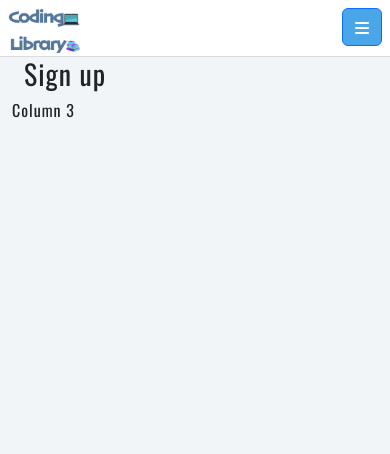
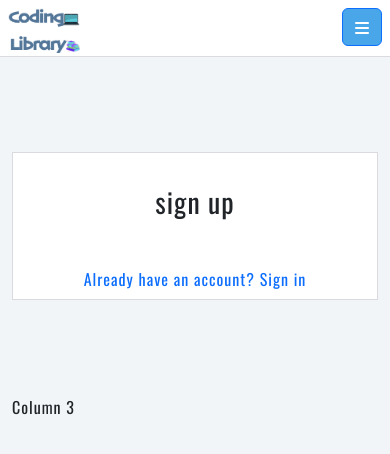
Before and after one commit to hashim222/p5-coding-library, a React (Create React App) app: page /signup in a window 390 px wide. Shown: the top 454 px of the page. Built offline with nearby package versions, Linux system fonts and the light colour scheme.

Commit message:
Responsive layout is created for the sign-up form

```diff
--- a/src/App.js
+++ b/src/App.js
@@ -3,6 +3,8 @@ import "bootstrap/dist/css/bootstrap.min.css";
 import styles from "./App.module.css";
 import SideNavBar from "./components/SideNavBar";
 import { Route, Switch } from "react-router-dom";
+import "./api/axiosDefaults";
+import SignUpForm from "./pages/auth/SignUpForm";
 
 function App() {
   return (
@@ -13,19 +15,21 @@ function App() {
             lg={3}
             className={`${styles.NavBarBgColor} ${styles.ContextNavBarHeight}`}
           >
+            {/* Side Navbar */}
             <SideNavBar />
           </Col>
-          <Col lg={5}>
+          <Col lg={5} sm={8}>
             <Container>
               <Switch>
                 <Route exact path={"/"} render={() => <h1>Home Page</h1>} />
                 <Route exact path={"/about"} render={() => <h1>About</h1>} />
                 <Route exact path={"/signin"} render={() => <h1>Sign in</h1>} />
-                <Route exact path={"/signup"} render={() => <h1>Sign up</h1>} />
+                <Route exact path={"/signup"} render={() => <SignUpForm />} />
+                <Route render={() => <h1>Page not found</h1>} />
               </Switch>
             </Container>
           </Col>
-          <Col lg={4}>Column 3</Col>
+          <Col lg={4} sm={4}>Column 3</Col>
         </Row>
       </Container>
     </div>
--- a/src/App.module.css
+++ b/src/App.module.css
@@ -20,6 +20,7 @@
   border-bottom: 1.5px solid #dadadf;
 }
 
+/* Devices with a width larger than 992 pixels */
 @media (min-width: 992px) {
   .ContextNavBarHeight {
     min-height: 100vh;
@@ -31,3 +32,7 @@ a,
 a:hover {
   text-decoration: none;
 }
+
+input[type="file"] {
+  display: none;
+}
--- /dev/null
+++ b/src/api/axiosDefaults.js
@@ -0,0 +1,5 @@
+import axios from "axios";
+
+axios.defaults.baseURL = "https://p5-coding-library.herokuapp.com/";
+axios.defaults.headers.post["Content-Type"] = "multipart/form-data";
+axios.defaults.withCredentials = true;
--- a/src/components/SideNavBar.js
+++ b/src/components/SideNavBar.js
@@ -14,6 +14,7 @@ function ResponsiveExample() {
 
   return (
     <div className="mt-3">
+      {/* Side Navbar for smaller devices */}
       <div className={`${styles.NavBarMenuIcon} d-lg-none mt-2 mr-2 mr-md-3`}>
         <NavLink to="/">
           <img
@@ -32,8 +33,9 @@ function ResponsiveExample() {
         </Button>
       </div>
 
+      {/* Side Navbar for larger devices */}
       <div variant="info" className="d-none d-lg-block">
-        <Nav defaultActiveKey="/home" className="flex-column">
+        <Nav className="flex-column">
           <div className="mt-3 ml-3">
             <NavLink to="/">
               <img src={logo} alt="site logo" height="75" />
@@ -71,6 +73,7 @@ function ResponsiveExample() {
         </Nav>
       </div>
 
+      {/* Sliders in the navbar for smaller devices */}
       <Offcanvas show={show} onHide={handleClose} responsive="lg">
         <Offcanvas.Header closeButton>
           <Offcanvas.Title className="mt-2">
--- /dev/null
+++ b/src/pages/auth/SignUpForm.js
@@ -0,0 +1,28 @@
+import React from "react";
+import { Link } from "react-router-dom";
+
+import styles from "../../styles/SignInUpForm.module.css";
+import appStyles from "../../App.module.css";
+
+import { Col, Row, Container } from "react-bootstrap";
+
+const SignUpForm = () => {
+  return (
+    <Row className={styles.Row}>
+      <Col className={`${styles.Col} my-auto py-2 p-md-2`} md={12}>
+        <Container className={`${appStyles.Content} p-4 `}>
+          <h1 className={styles.Header}>sign up</h1>
+
+          {/* My form */}
+        </Container>
+        <Container className={`mt-3 ${appStyles.Content}`}>
+          <Link className={styles.Link} to="/signin">
+            Already have an account? <span>Sign in</span>
+          </Link>
+        </Container>
+      </Col>
+    </Row>
+  );
+};
+
+export default SignUpForm;
--- a/src/styles/SideNavBar.module.css
+++ b/src/styles/SideNavBar.module.css
@@ -13,9 +13,21 @@
   font-size: 160%;
 }
 
+/* Devices with a width larger than 1800 pixels */
+@media (min-width: 1800px) {
+  .NavLinkForLargerScreens {
+    margin-top: 50px;
+    font-size: 200%;
+  }
+}
+
 .NavLinkForLargerScreens:hover {
   transition: color ease-in-out 0.2s;
   color: #547799;
+}
+
+.NavLinkForLargerScreens > i {
+  font-size: 140%;
 }
 
 .ActiveLarge {
--- /dev/null
+++ b/src/styles/SignInUpForm.module.css
@@ -0,0 +1,15 @@
+.Row {
+  height: calc(100vh - 30vh);
+}
+
+@media (max-width: 992px) {
+  .Row {
+    height: calc(100vh - 60vh);
+  }
+}
+
+.Col {
+  background-color: #ffffff;
+  border: 1.5px solid #dadadf;
+  text-align: center;
+}
```
